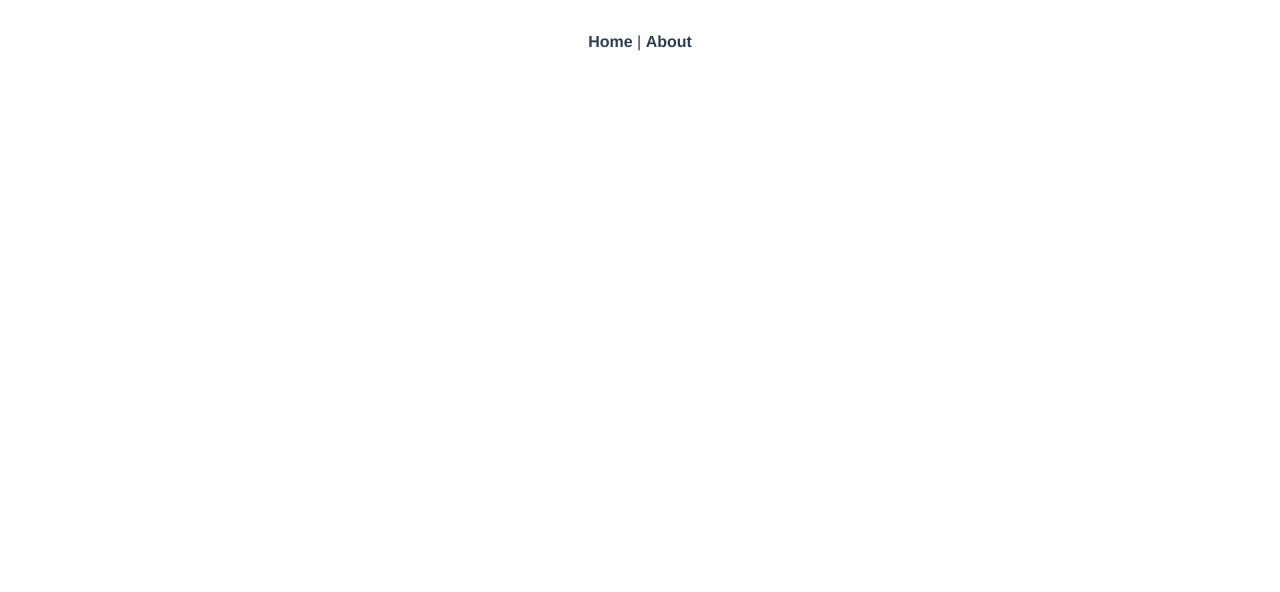
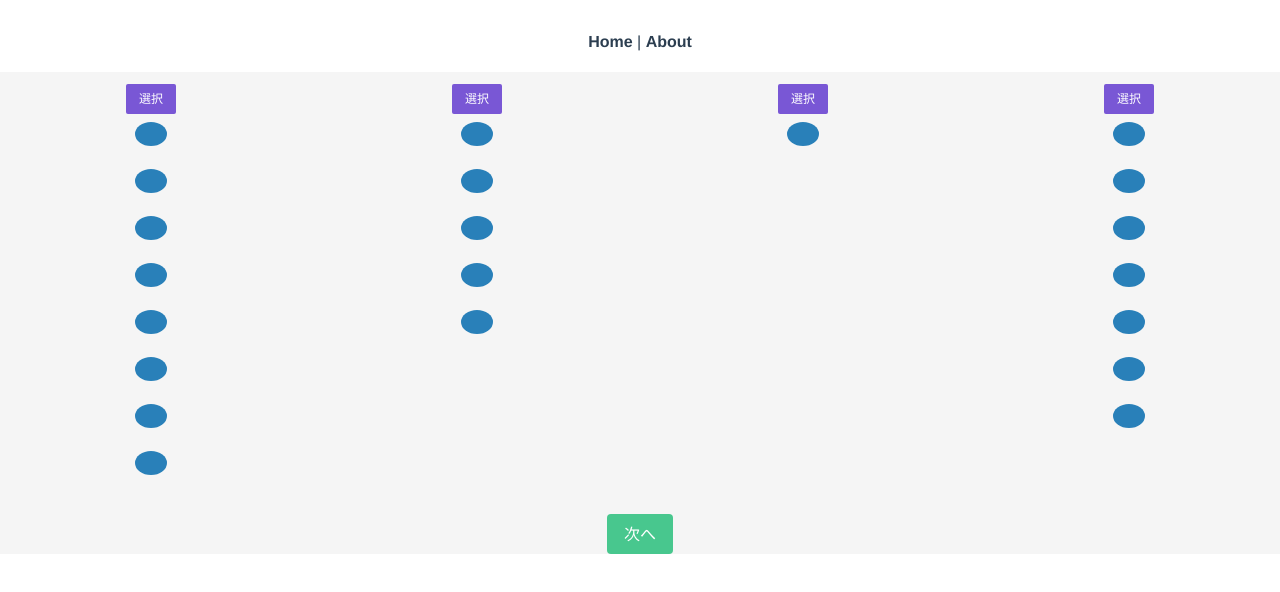
Before and after one commit to pb10001/economic-game, a Vue app in the folder frontend/: page /stones in a window 1280 px wide. Shown: the top 592 px of the page. Built offline with nearby package versions, Linux system fonts and the light colour scheme.

Commit message:
Implement nim

```diff
--- a/frontend/src/components/Control.vue
+++ b/frontend/src/components/Control.vue
@@ -1,6 +1,6 @@
 <template>
     <div>
-        <p class="subtitle">所持金:{{currentMoney}}P</p>
+        <b-tag class="subtitle is-large is-white is-rounded">所持金:{{currentMoney}}P</b-tag>
         <div class="buttons has-addons">
             <span @click="harvestAll" class="button is-success is-small">すべて収穫</span>
             <span @click="addField" class="button is-success is-small">農地拡大</span>
--- /dev/null
+++ b/frontend/src/components/Stack.vue
@@ -0,0 +1,55 @@
+<template>
+    <div>
+        <button v-if="selectedIndex < 0 && !data.isZero()" class="button is-primary is-small" @click="select">選択</button>
+        <div v-if="selectedIndex === data.id">
+            <span @click="removeOne" class="button is-danger is-small">-</span>
+        </div>
+        <transition-group name="l">
+            <span v-for="item in data.stones" :key="item">
+                <Stone :value="item"/>
+            </span>
+        </transition-group>
+    </div>
+</template>
+<script lang="ts">
+import { Component, Prop, Vue } from 'vue-property-decorator';
+import Stone from '@/components/Stone.vue';
+import StackModel from '../stack';
+
+@Component({
+    components: {
+        Stone,
+    },
+    computed: {
+        selectedIndex() {
+            return this.$store.state.stones.selectedIndex;
+        },
+    },
+    methods: {
+        removeOne() {
+            this.$store.commit('stones/removeOne');
+        },
+    },
+})
+export default class Stack extends Vue {
+    @Prop() data!: StackModel;
+    constructor() {
+        super();
+    }
+    select() {
+        this.$store.commit('stones/select', this.data.id);
+    }
+}
+</script>
+<style lang="scss" scoped>
+.l-enter-active, .l-leave-active {
+  transition: all .5s;
+}
+.l-enter, .l-leave-to {
+  opacity: 0;
+  transform: translateY(60px);
+}
+.l-move {
+  transition: transform .5s;
+}
+</style>
--- /dev/null
+++ b/frontend/src/components/Stone.vue
@@ -0,0 +1,20 @@
+<template>
+    <div>
+        <svg width="40" height="40">
+            <ellipse cx="20" cy="20" rx="16" ry="12" fill="#2980b9" />
+        </svg>
+    </div>
+</template>
+<script lang="ts">
+import { Component, Vue } from 'vue-property-decorator';
+
+@Component({
+    props: {
+        value: Number,
+    },
+    components: {
+    },
+})
+export default class Stone extends Vue {
+}
+</script>
--- a/frontend/src/router.ts
+++ b/frontend/src/router.ts
@@ -24,6 +24,11 @@ export default new Router({
       component: () => import('./views/Agriculture.vue'),
     },
     {
+      path: '/stones',
+      name: 'stones',
+      component: () => import('./views/Stones.vue'),
+    },
+    {
       path: '/proto',
       name: 'proto',
       component: () => import('./views/Proto.vue'),
--- /dev/null
+++ b/frontend/src/stack.ts
@@ -0,0 +1,22 @@
+export default class StackModel {
+    public id: number;
+    public stones: number[] = [];
+    constructor(id: number, num: number) {
+        this.id = id;
+        for (let i = 0; i < num; i++) {
+            this.stones.push(i);
+        }
+    }
+    public remove(num: number): void {
+        if (num > this.stones.length) { return; }
+        for (let i = num; i > 0; i--) {
+            this.stones = this.stones.filter((x) => x !== this.stones.length - i);
+        }
+    }
+    public isZero(): boolean {
+        return this.stones.length === 0;
+    }
+    public currentNum(): number {
+        return this.stones.length;
+    }
+}
--- /dev/null
+++ b/frontend/src/stones.ts
@@ -0,0 +1,37 @@
+import StackModel from './stack';
+const stones = {
+    namespaced: true,
+    state: {
+        turnNum: 0,
+        selectedIndex: -1,
+        actionExists: false,
+        stacks: [
+            new StackModel(1, Math.floor(Math.random() * 8) + 1),
+            new StackModel(2, Math.floor(Math.random() * 8) + 1),
+            new StackModel(3, Math.floor(Math.random() * 8) + 1),
+            new StackModel(4, Math.floor(Math.random() * 8) + 1),
+        ] as StackModel[],
+    },
+    mutations: {
+        select(state: any, id: number): void {
+            state.selectedIndex = id;
+        },
+        removeOne(state: any): void {
+            state.actionExists = true;
+            state.stacks.filter((x: StackModel) => x.id === state.selectedIndex)
+            .map((s: StackModel) => s.remove(1));
+        },
+        next(state: any): void {
+            if (state.actionExists) {
+                state.selectedIndex = -1;
+                state.turnNum++;
+                state.actionExists = false;
+            }
+        },
+    },
+    getters: {
+        turnNum(state: any) { return state.turnNum; },
+        stacks(state: any) { return state.stacks; },
+    },
+};
+export default stones;
--- a/frontend/src/store.ts
+++ b/frontend/src/store.ts
@@ -1,11 +1,13 @@
 import Vue from 'vue';
 import Vuex from 'vuex';
 import agriculture from './agriculture';
+import stones from './stones';
 
 Vue.use(Vuex);
 
 export default new Vuex.Store({
   modules: {
     agriculture,
+    stones,
   },
 });
--- a/frontend/src/views/Home.vue
+++ b/frontend/src/views/Home.vue
@@ -1,5 +1,6 @@
 <template>
   <div class="home">
+    <div class="columns">
       <div class="column is-4">
         <div  class="card">
           <div class="card-image">
@@ -14,6 +15,21 @@
           </footer>
         </div>
       </div>
+      <div class="column is-4">
+        <div  class="card">
+          <div class="card-image">
+            <img src="" width="200">
+          </div>
+          <div class="card-content has-background-light">
+            <p class="title is-4">石取りゲーム</p>
+            <p class="multiline">山から石を取って0にした方が勝ちのゲーム</p>
+          </div>
+          <footer class="card-footer has-background-light">
+            <router-link to="stones" class="card-footer-item">はじめる</router-link>
+          </footer>
+        </div>
+      </div>
+    </div>
   </div>
 </template>
 
--- /dev/null
+++ b/frontend/src/views/Stones.vue
@@ -0,0 +1,34 @@
+<template>
+    <div class="has-background-light">
+        <div id="field">
+            <div class="columns is-mobile">
+                <div class="column" v-for="item in stacks" :key="item.id">
+                    <Stack :data="item" />
+                </div>
+            </div>
+            <button class="button is-success" @click="next">次へ</button>
+        </div>
+    </div>
+</template>
+<script lang="ts">
+import { Component, Vue } from 'vue-property-decorator';
+import Stack from '@/components/Stack.vue';
+
+@Component({
+    components: {
+        Stack,
+    },
+    computed: {
+        stacks(): any {
+            return this.$store.state.stones.stacks;
+        },
+    },
+    methods: {
+        next(): void {
+            this.$store.commit('stones/next');
+        },
+    },
+})
+export default class Stones extends Vue {
+}
+</script>
--- a/frontend/tslint.json
+++ b/frontend/tslint.json
@@ -14,6 +14,7 @@
     "interface-name": false,
     "ordered-imports": false,
     "object-literal-sort-keys": false,
+    "experimentalDecorators": true,
     "no-consecutive-blank-lines": false
   }
 }
```
Lines whose indentation alone changed are shown as unchanged.
